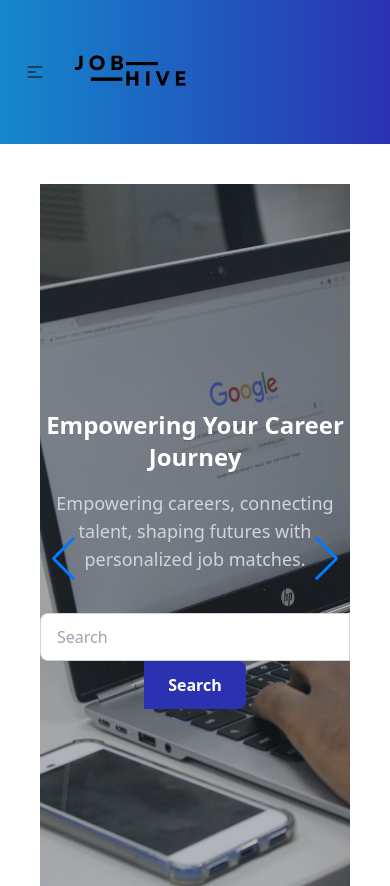
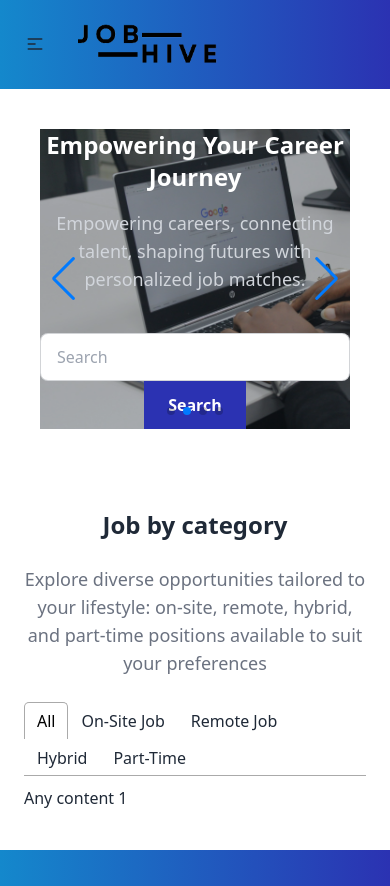
Before and after one commit to mdYeasin2001/hire-vibe-client, a React (Vite) app: page / in a window 390 px wide. Shown: the top 886 px of the page. Built offline with nearby package versions, Linux system fonts and the light colour scheme; no server answers.

Commit message:
added tabs

```diff
--- a/package.json
+++ b/package.json
@@ -19,6 +19,7 @@
     "react-hook-form": "^7.51.4",
     "react-icons": "^5.2.1",
     "react-router-dom": "^6.23.1",
+    "react-tabs": "^6.0.2",
     "react-toastify": "^10.0.5",
     "sort-by": "^1.2.0",
     "swiper": "^11.1.1"
--- a/src/components/banner/Slide.jsx
+++ b/src/components/banner/Slide.jsx
@@ -1,14 +1,14 @@
 import PropTypes from 'prop-types';
 const Slide = ({ image }) => {
     return (
-        <div className="w-full bg-center bg-cover h-[750px]" style={{ backgroundImage: `url(${image})` }}>
+        <div className="w-full bg-center bg-cover md:h-[750px]" style={{ backgroundImage: `url(${image})` }}>
 
             <div className="flex items-center justify-center w-full h-full bg-gray-900/30">
                 <div className="text-center">
                     <h1 className="text-2xl lg:text-6xl font-semibold text-white">Empowering Your Career Journey</h1>
                     <p className='text-lg text-gray-300 mt-4'>Empowering careers, connecting talent, shaping futures with personalized job matches.</p>
-                    <input type="text" placeholder="Search" className="input input-bordered w-full max-w-xs mt-10 rounded-tr-none rounded-br-none" />
-                    <button className='text-white bg-[#2B32B2] px-6 py-3 rounded-tr-lg rounded-br-lg font-semibold'>Search</button>
+                    <input type="text" placeholder="Search" className="input input-bordered w-full max-w-xs mt-10 md:rounded-tr-none md:rounded-br-none" />
+                    <button className='text-white bg-[#2B32B2] px-6 py-3 md:rounded-tr-lg md:rounded-br-lg font-semibold'>Search</button>
                 </div>
 
 
--- a/src/components/footer/Footer.jsx
+++ b/src/components/footer/Footer.jsx
@@ -2,7 +2,7 @@ import logo from '../../assets/Logo.png'
 const Footer = () => {
     return (
         <footer className="footer p-10 bg-gradient-to-r from-[#1488CC] to-[#2B32B2] text-base-content">
-            <img className='w-32' src={logo} alt="" />
+            <img className='w-40' src={logo} alt="" />
             <nav className='text-white'>
                 <h6 className="footer-title">Services</h6>
                 <a className="link link-hover">Branding</a>
--- a/src/components/navbar/Navbar.jsx
+++ b/src/components/navbar/Navbar.jsx
@@ -17,7 +17,7 @@ const Navbar = () => {
     </>
     return (
         <>
-            <div className="navbar bg-gradient-to-r from-[#1488CC] to-[#2B32B2] px-2 md:px-8">
+            <div className="navbar bg-gradient-to-r from-[#1488CC] to-[#2B32B2] py-2 md:py-4 px-2 md:px-8">
                 <div className="navbar-start">
                     <div className="dropdown">
                         <div tabIndex={0} role="button" className="btn btn-ghost lg:hidden">
@@ -44,7 +44,7 @@ const Navbar = () => {
 
                         </ul>
                     </div>
-                    <img className="w-32" src={logo} alt="" />
+                    <img className="w-40" src={logo} alt="" />
                 </div>
                 <div className="navbar-end hidden lg:flex">
                     <ul className="menu menu-horizontal px-1">
--- /dev/null
+++ b/src/components/tab/TabCategories.jsx
@@ -0,0 +1,39 @@
+import { Tab, Tabs, TabList, TabPanel } from 'react-tabs';
+
+import 'react-tabs/style/react-tabs.css';
+const TabCategories = () => {
+    return (
+        <Tabs>
+            <div className='container px-6 py-10 mx-auto'>
+                <h1 className='text-2xl md:text-5xl font-semibold text-center text-gray-800'>Job by category</h1>
+                <p className='max-w-2xl mx-auto my-6 text-center text-gray-500 text-lg'>Explore diverse opportunities tailored to your lifestyle: on-site, remote, hybrid, and part-time positions available to suit your preferences</p>
+                <div className='flex items-center justify-center font-medium'>
+                    <TabList>
+                        <Tab>All</Tab>
+                        <Tab>On-Site Job</Tab>
+                        <Tab>Remote Job</Tab>
+                        <Tab>Hybrid</Tab>
+                        <Tab>Part-Time</Tab>
+                    </TabList>
+                </div>
+                <TabPanel>
+                    <h2>Any content 1</h2>
+                </TabPanel>
+                <TabPanel>
+                    <h2>Any content 2</h2>
+                </TabPanel>
+                <TabPanel>
+                    <h2>Any content 3</h2>
+                </TabPanel>
+                <TabPanel>
+                    <h2>Any content 4</h2>
+                </TabPanel>
+                <TabPanel>
+                    <h2>Any content 5</h2>
+                </TabPanel>
+            </div>
+        </Tabs>
+    );
+};
+
+export default TabCategories;
--- a/src/pages/Home/Home.jsx
+++ b/src/pages/Home/Home.jsx
@@ -1,9 +1,11 @@
 import Banner from "../../components/banner/Banner";
+import TabCategories from "../../components/tab/TabCategories";
 
 const Home = () => {
     return (
         <div>
             <Banner></Banner>
+            <TabCategories></TabCategories>
         </div>
     );
 };
```
Also changed, not shown: src/assets/Logo.png, 1 other file (tests, documents, lock files or other folders).
